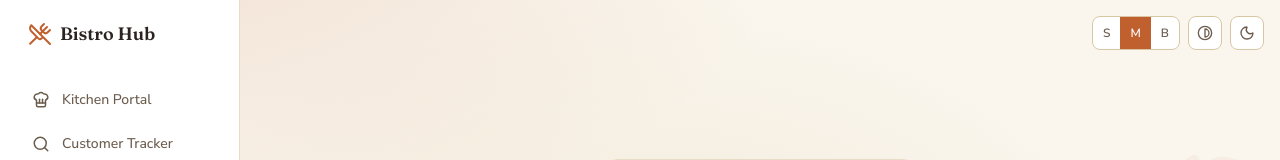
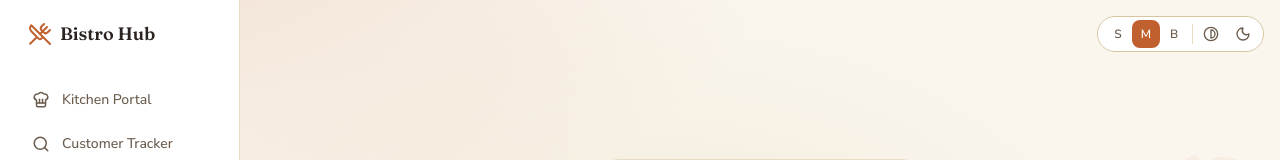
Before and after one commit to talkwitharnav-web/Order-Tracker, a Next.js app in the folder app/: page / in a window 1280 px wide. Shown: the top 160 px of the page. Built offline with nearby package versions, Linux system fonts and the light colour scheme; no server answers.

Commit message:
node.js url fixup, settings clean up and re-work

```diff
--- a/app/server.js
+++ b/app/server.js
@@ -1,5 +1,4 @@
 const { createServer } = require("http");
-const { parse } = require("url");
 const next = require("next");
 const { WebSocketServer } = require("ws");
 
@@ -49,8 +48,17 @@ app.prepare().then(() => {
     // sees it, so route code can keep reading the header but can no longer
     // be lied to by the client.
     req.headers["x-forwarded-for"] = req.socket.remoteAddress || "unknown";
-    const parsedUrl = parse(req.url, true);
-    handle(req, res, parsedUrl);
+    // Next's request handler expects the legacy url.parse()-shaped object
+    // (pathname/query/search, etc.), not a WHATWG URL instance — build that
+    // shape using the modern URL API instead of the deprecated url.parse()
+    // (see Node's DEP0169: url.parse() is inconsistent/unsafe on malformed
+    // input in ways new URL() is not).
+    const parsedUrl = new URL(req.url, `http://${req.headers.host}`);
+    handle(req, res, {
+      pathname: parsedUrl.pathname,
+      query: Object.fromEntries(parsedUrl.searchParams),
+      search: parsedUrl.search,
+    });
   });
 
   const wss = new WebSocketServer({ noServer: true });
@@ -70,7 +78,9 @@ app.prepare().then(() => {
   const nextUpgradeHandler = app.getUpgradeHandler();
 
   server.on("upgrade", (req, socket, head) => {
-    const { pathname, query } = parse(req.url, true);
+    const upgradeUrl = new URL(req.url, `http://${req.headers.host}`);
+    const pathname = upgradeUrl.pathname;
+    const query = Object.fromEntries(upgradeUrl.searchParams);
 
     if (pathname === "/ws") {
       // Every connection must declare which restaurant it's tracking (see
--- a/app/src/app/admin/db/page.tsx
+++ b/app/src/app/admin/db/page.tsx
@@ -225,8 +225,7 @@ function AdminDbContent() {
       </Modal>
 
       <div className="min-h-screen p-4 sm:p-8">
-        <SettingsToggles />
-        <HealthPin />
+        <SettingsToggles health={<HealthPin />} />
         <PageHeader
           title="Admin Dashboard"
           backHref="/"
--- a/app/src/app/page.tsx
+++ b/app/src/app/page.tsx
@@ -86,8 +86,7 @@ export default function GatewayCommandCenter() {
 
   return (
     <div className="flex min-h-screen">
-      <SettingsToggles />
-      {hasAdminSession && <HealthPin />}
+      <SettingsToggles health={hasAdminSession ? <HealthPin /> : undefined} />
       <GatewaySidebar navExtra={navExtra} actions={sidebarActions} />
       <div className="flex-1 flex flex-col">
         <GatewayMobileNav />
--- a/app/src/app/restaurant/Dashboard.tsx
+++ b/app/src/app/restaurant/Dashboard.tsx
@@ -92,8 +92,7 @@ const Nav: FC<{
 
   return (
     <>
-      <SettingsToggles />
-      <HealthPin />
+      <SettingsToggles health={<HealthPin />} />
 
       {/* Mobile top bar */}
       <div className="md:hidden flex items-center justify-between p-4 border-b border-[var(--color-border)] bg-[var(--color-surface-1)]">
--- a/app/src/components/ui/ContrastToggle.tsx
+++ b/app/src/components/ui/ContrastToggle.tsx
@@ -37,10 +37,10 @@ export const ContrastToggle: FC<{ className?: string }> = ({ className }) => {
       aria-label={contrast === "high" ? "Switch to normal contrast" : "Switch to high contrast"}
       aria-pressed={contrast === "high"}
       title={contrast === "high" ? "High contrast: on" : "High contrast: off"}
-      className={`p-2 rounded-[var(--radius-sm)] border border-[var(--color-border-strong)] transition-colors ${
+      className={`w-7 h-7 flex items-center justify-center rounded-[var(--radius-sm)] transition-colors ${
         contrast === "high"
           ? "bg-[var(--color-brand)] text-white"
-          : "bg-[var(--color-surface-1)] text-[var(--color-text-secondary)] hover:bg-[var(--color-surface-2)] hover:text-[var(--color-text-primary)]"
+          : "text-[var(--color-text-secondary)] hover:bg-[var(--color-surface-2)] hover:text-[var(--color-text-primary)]"
       } ${className ?? ""}`}
     >
       <ContrastIcon size={16} />
--- a/app/src/components/ui/HealthPin.tsx
+++ b/app/src/components/ui/HealthPin.tsx
@@ -86,14 +86,16 @@ export function HealthPin() {
   const config = TIER_CONFIG[tier];
 
   return (
-    <div className="fixed top-4 right-44 z-20" onMouseEnter={() => setHovering(true)} onMouseLeave={() => setHovering(false)}>
-      <div className="flex items-center gap-2 px-3 py-1.5 rounded-[var(--radius-full)] bg-[var(--color-surface-1)] border border-[var(--color-border)] text-xs font-medium cursor-default">
-        <span className={`w-2 h-2 rounded-full ${config.dot}`} />
-        <span className={config.text}>{config.label}</span>
-      </div>
+    <div
+      className="relative flex items-center gap-1.5 px-2.5 h-7 rounded-[var(--radius-sm)] text-xs font-medium cursor-default"
+      onMouseEnter={() => setHovering(true)}
+      onMouseLeave={() => setHovering(false)}
+    >
+      <span className={`w-2 h-2 rounded-full shrink-0 ${config.dot}`} />
+      <span className={`${config.text} whitespace-nowrap`}>{config.label}</span>
 
       {hovering && (
-        <div className="absolute right-0 mt-2 w-64 rounded-[var(--radius-md)] border border-[var(--color-border)] bg-[var(--color-surface-1)] shadow-lg p-4 text-xs text-[var(--color-text-secondary)]">
+        <div className="absolute right-0 top-full mt-2 w-64 rounded-[var(--radius-md)] border border-[var(--color-border)] bg-[var(--color-surface-1)] shadow-lg p-4 text-xs text-[var(--color-text-secondary)] z-30">
           {failed ? (
             <p className="text-[var(--color-danger)]">Health check request failed — server may be unreachable.</p>
           ) : health ? (
--- a/app/src/components/ui/SettingsToggles.tsx
+++ b/app/src/components/ui/SettingsToggles.tsx
@@ -1,19 +1,31 @@
-import { FC } from "react";
+import { FC, ReactNode } from "react";
 import { ThemeToggle } from "@/components/ui/ThemeToggle";
 import { ContrastToggle } from "@/components/ui/ContrastToggle";
 import { UiSizeToggle } from "@/components/ui/UiSizeToggle";
 
 /**
- * Groups the three independent display-preference controls (theme,
- * high-contrast, UI size) into one fixed top-right cluster, replacing the
- * lone ThemeToggle that used to sit there on every page. Kept as three
- * separate underlying components/localStorage keys (not one combined
- * "accessibility mode") since each is an orthogonal axis a user might want
- * independently — bundling them would force an all-or-nothing choice.
+ * One unified top-right toolbar for every display-preference control (UI
+ * size, high contrast, theme) plus an optional health indicator slot —
+ * previously these were separate fixed-position elements (HealthPin,
+ * ThemeToggle, etc.) each with their own border/background and manually
+ * tuned `right-*` offsets to avoid overlapping one another, which read as
+ * a cluttered row of disconnected pills rather than one control group. Now
+ * a single bordered/backed container with thin dividers between logical
+ * sections — same controls, same independent localStorage keys underneath
+ * (see ThemeToggle/ContrastToggle/UiSizeToggle), just visually one thing.
  */
-export const SettingsToggles: FC<{ className?: string }> = ({ className }) => (
-  <div className={`fixed top-4 right-4 z-20 flex items-center gap-2 ${className ?? ""}`}>
+export const SettingsToggles: FC<{ className?: string; health?: ReactNode }> = ({ className, health }) => (
+  <div
+    className={`fixed top-4 right-4 z-20 flex items-center gap-1 px-1.5 h-9 rounded-[var(--radius-full)] border border-[var(--color-border-strong)] bg-[var(--color-surface-1)] ${className ?? ""}`}
+  >
+    {health && (
+      <>
+        {health}
+        <span className="w-px h-5 bg-[var(--color-border)]" aria-hidden="true" />
+      </>
+    )}
     <UiSizeToggle />
+    <span className="w-px h-5 bg-[var(--color-border)]" aria-hidden="true" />
     <ContrastToggle />
     <ThemeToggle />
   </div>
--- a/app/src/components/ui/ThemeToggle.tsx
+++ b/app/src/components/ui/ThemeToggle.tsx
@@ -30,7 +30,7 @@ export const ThemeToggle: FC<{ className?: string }> = ({ className }) => {
     <button
       onClick={toggle}
       aria-label={theme === "dark" ? "Switch to light mode" : "Switch to dark mode"}
-      className={`p-2 rounded-[var(--radius-sm)] border border-[var(--color-border-strong)] bg-[var(--color-surface-1)] text-[var(--color-text-secondary)] hover:bg-[var(--color-surface-2)] hover:text-[var(--color-text-primary)] transition-colors ${className ?? ""}`}
+      className={`w-7 h-7 flex items-center justify-center rounded-[var(--radius-sm)] text-[var(--color-text-secondary)] hover:bg-[var(--color-surface-2)] hover:text-[var(--color-text-primary)] transition-colors ${className ?? ""}`}
     >
       {theme === "dark" ? <Sun size={16} /> : <Moon size={16} />}
     </button>
--- a/app/src/components/ui/UiSizeToggle.tsx
+++ b/app/src/components/ui/UiSizeToggle.tsx
@@ -38,18 +38,14 @@ export const UiSizeToggle: FC<{ className?: string }> = ({ className }) => {
   };
 
   return (
-    <div
-      role="group"
-      aria-label="Interface size"
-      className={`flex items-center rounded-[var(--radius-sm)] border border-[var(--color-border-strong)] bg-[var(--color-surface-1)] overflow-hidden text-xs font-semibold ${className ?? ""}`}
-    >
+    <div role="group" aria-label="Interface size" className={`flex items-center ${className ?? ""}`}>
       {SIZES.map(({ value, label }) => (
         <button
           key={value}
           onClick={() => applySize(value)}
           aria-pressed={size === value}
           title={`${value.charAt(0).toUpperCase() + value.slice(1)} interface size`}
-          className={`px-2.5 py-2 transition-colors ${
+          className={`w-7 h-7 rounded-[var(--radius-sm)] text-xs font-semibold transition-colors ${
             size === value
               ? "bg-[var(--color-brand)] text-white"
               : "text-[var(--color-text-secondary)] hover:bg-[var(--color-surface-2)] hover:text-[var(--color-text-primary)]"
```
